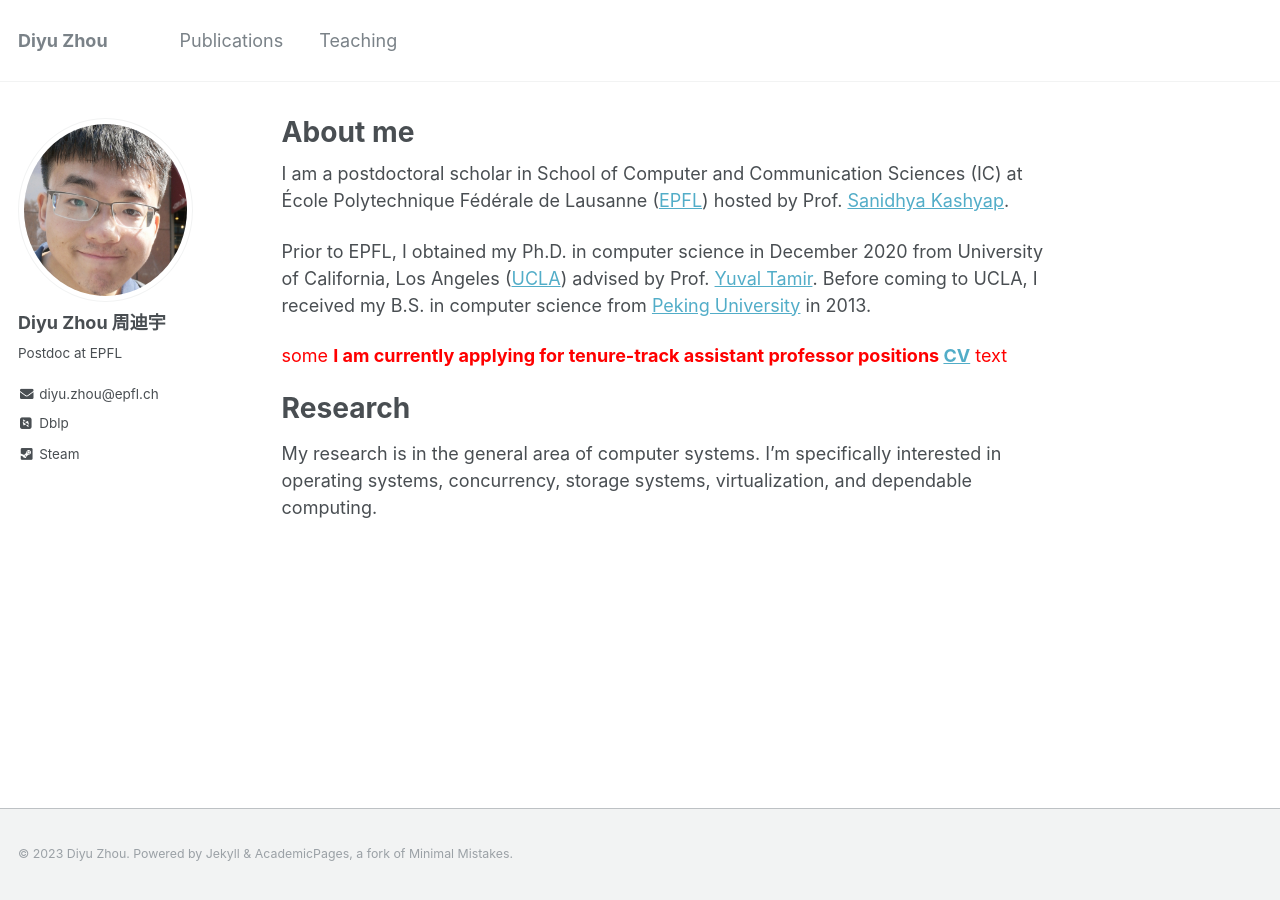
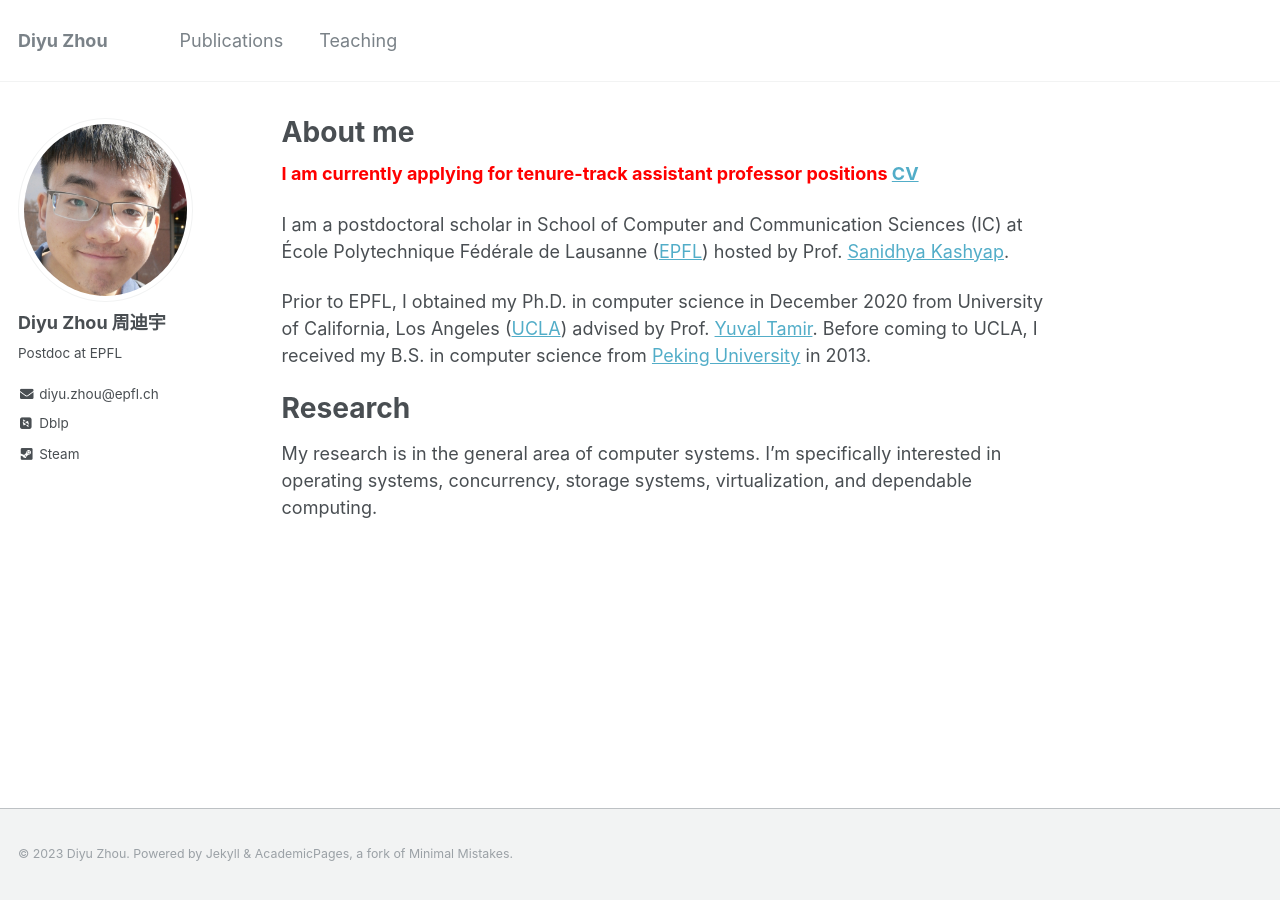
Before and after one commit to zhou-diyu/zhou-diyu.github.io, a Jekyll site: the page built from _pages/about.md, in a window 1280 px wide. Built offline with Jekyll 4.4.1, drawn with Linux system fonts in a browser that asks for light colours; some web fonts are replaced; some of the changed lines change nothing that is shown.

Commit message:
Update about.md

```diff
--- a/_pages/about.md
+++ b/_pages/about.md
@@ -13,7 +13,7 @@
 I am currently applying for tenure-track assistant professor positions
 -->
 
-
+<span style="color:red"> **I am currently applying for tenure-track assistant professor positions [CV](/files/cv_dyz.pdf)** </span>
 
 I am a postdoctoral scholar in School of Computer and Communication Sciences (IC) at École Polytechnique Fédérale de Lausanne ([EPFL](https://www.epfl.ch/en/)) hosted by Prof. [Sanidhya Kashyap](https://sanidhya.github.io/).
 
@@ -23,7 +23,7 @@
 :exclamation:  I am currently applying for tenure-track assistant professor positions [CV](/files/cv_dyz.pdf) :exclamation:
 -->
 
-<span style="color:red">some **I am currently applying for tenure-track assistant professor positions [CV](/files/cv_dyz.pdf)** text</span>
+
 
 
 Research
```
